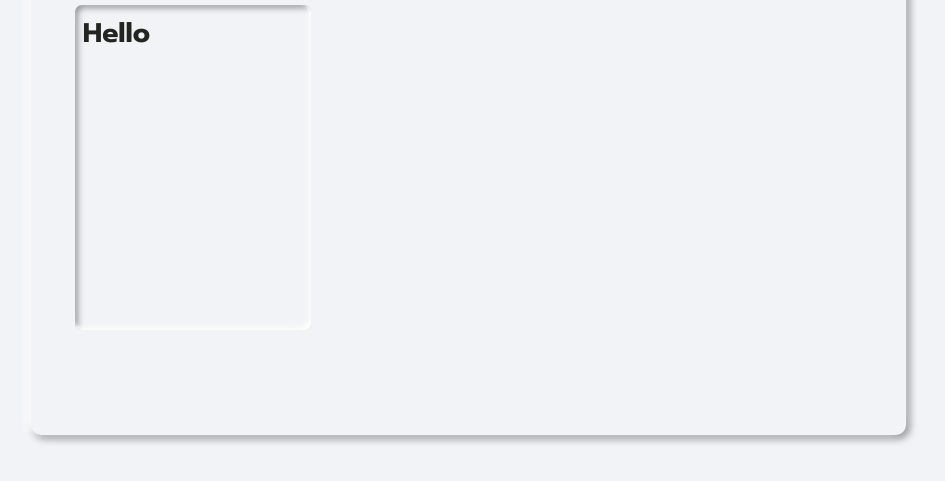
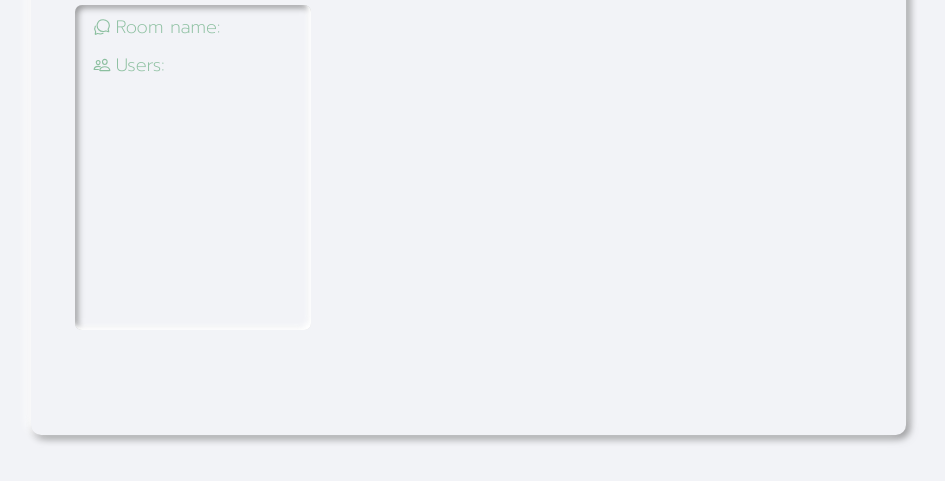
Before and after one commit to RoLo-dev/ChatRoom, a website: page public/chat.html in a window 1280 px wide. Shown: the part 215-696 px from the top of the page, without its empty margins (172-1117 px from the left). Drawn offline with nearby package versions, Linux system fonts and the light colour scheme.

Commit message:
init commit

```diff
--- a/public/chat.html
+++ b/public/chat.html
@@ -24,7 +24,24 @@
 
         <section class="chat-main wrapper">
             <div id="leftCol">
-                <h1>Hello</h1>
+                <ul>
+                    <li>
+                        <div class="col-menu">
+                            <ion-icon name="chatbubbles-outline"></ion-icon>
+                            <p>Room name:</p>
+                        </div>
+                    </li>
+                    <li>
+                        <p></p>
+                    </li>
+                    <li>
+                        <div class="col-menu">
+                            <ion-icon name="people-outline"></ion-icon>
+                            <p>Users:</p>
+                        </div>
+                    </li>
+                    <li></li>
+                </ul>
             </div>
             <div id="rightCol"></div>
         </section>
--- a/public/css/style.css
+++ b/public/css/style.css
@@ -143,7 +143,7 @@ header .title h1{
 .chat-main #leftCol{
     width: 30%;
     border-radius: 7px;
-    padding: 8px;
+    padding: 8px 1rem;
     box-shadow: inset -3px -3px 4px rgba(255,255,255,1),
                 inset -3px -3px 7px rgba(255,255,255,0.5),
                 inset 2px 2px 4px rgba(255,255,255,0.1),
@@ -152,3 +152,18 @@ header .title h1{
 .chat-main #rightCol{
     width: 68%;
 }
+#leftCol ul li{
+    list-style: none;
+    margin-bottom: 10px;
+}
+#leftCol ul li:last-child{
+    margin-bottom: 0;
+}
+#leftCol ul li .col-menu{
+    display: flex;
+    align-items: center;
+    color: #8BBF9F;
+}
+.col-menu ion-icon{
+    margin-right: 5px;
+}
```
